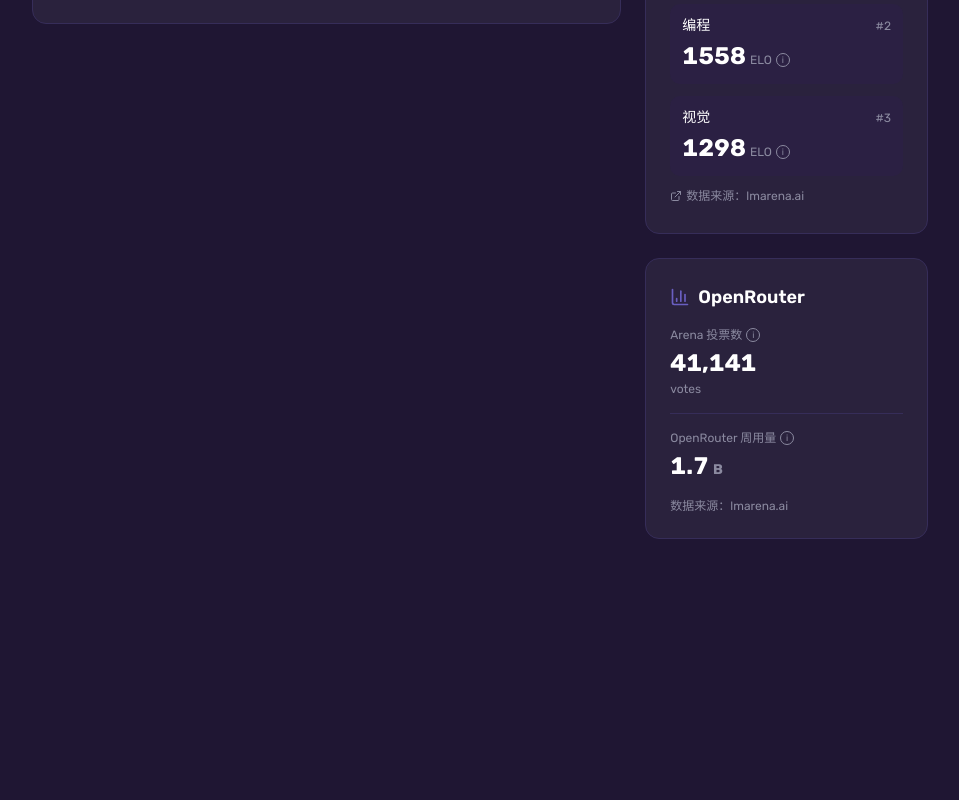
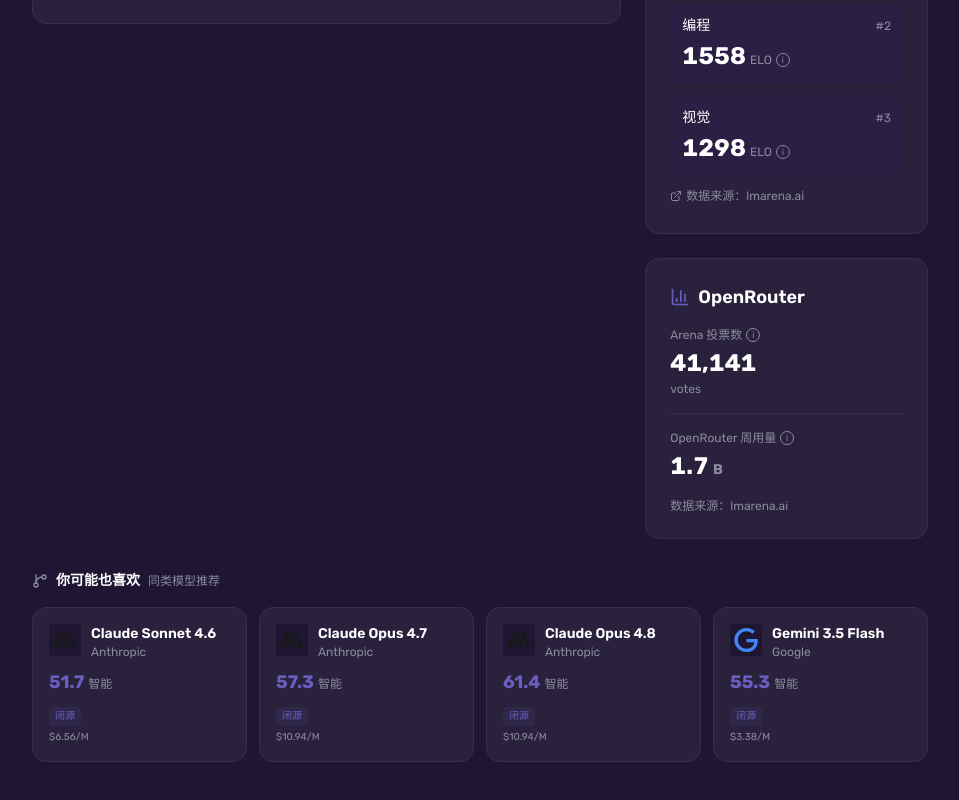
Before and after one commit to citrusli2026/llmcompare, a Next.js app: page /product/claude-opus-4-6 in a window 1280 px wide. Shown: the part 1201-2001 px from the top of the page, without its empty margins (160-1119 px from the left). Before the commit the page ends 1788 px from the top, so only its background shows below. Built offline with nearby package versions, Linux system fonts and the light colour scheme.

Commit message:
v2(detail): 同类模型推荐 — 详情页决策支持 Phase 2.2

```diff
--- a/src/components/product-detail/index.tsx
+++ b/src/components/product-detail/index.tsx
@@ -16,6 +16,7 @@ import { ArenaRankings } from "./arena-rankings";
 import { TokenUsage } from "./token-usage";
 import { DataCompleteness } from "./data-completeness";
 import { ScoreOverview } from "./score-overview";
+import { SimilarModels } from "./similar-models";
 
 interface ProductDetailClientProps {
   model: ModelWithScores;
@@ -67,6 +68,9 @@ export function ProductDetailClient({ model }: ProductDetailClientProps) {
               <TokenUsage model={model} />
             </div>
           </div>
+
+          {/* Similar model recommendations — "you might also like" */}
+          <SimilarModels model={model} />
         </div>
       </div>
     </div>
--- /dev/null
+++ b/src/components/product-detail/similar-models.tsx
@@ -0,0 +1,147 @@
+"use client";
+
+import { useMemo } from "react";
+import Link from "next/link";
+import { GitBranch } from "lucide-react";
+import { type ModelWithScores, getAllModels } from "@/lib/scoring";
+import { useTranslation } from "@/lib/i18n";
+import { cn } from "@/lib/utils";
+
+interface SimilarModelsProps {
+  model: ModelWithScores;
+}
+
+const MAX_CARDS = 4;
+
+/**
+ * Find similar models — sibling products from the same company first,
+ * then same-tier models by intelligence score.
+ * This transforms the detail page from "one model's data sheet"
+ * into a decision hub where users can browse alternatives.
+ */
+export function SimilarModels({ model }: SimilarModelsProps) {
+  const { t } = useTranslation();
+
+  const similar = useMemo(() => {
+    const all = getAllModels().filter((m) => m.id !== model.id);
+    const intel = model.raw.intelligence;
+
+    // Score each candidate by similarity
+    const scored = all.map((m) => {
+      let score = 0;
+
+      // Priority 1: Same company (strongest signal)
+      if (m.company === model.company) {
+        score += 10;
+      }
+
+      // Priority 2: Same intelligence tier (±8 points)
+      if (intel != null && m.raw.intelligence != null) {
+        const delta = Math.abs(m.raw.intelligence - intel);
+        if (delta <= 3) score += 5;
+        else if (delta <= 8) score += 3;
+      }
+
+      // Priority 3: Same type (open source / closed)
+      if (m.type === model.type) score += 2;
+
+      // Priority 4: Same flags
+      if (m.flags.reasoning === model.flags.reasoning) score += 1;
+      if (m.flags.frontier === model.flags.frontier) score += 1;
+      if (m.flags.open_weights === model.flags.open_weights) score += 1;
+      if (m.flags.image_input === model.flags.image_input) score += 0.5;
+      if (m.flags.chinese_eval === model.flags.chinese_eval) score += 0.5;
+
+      return { model: m, score };
+    });
+
+    // Sort by score descending, then by intelligence descending for ties
+    scored.sort((a, b) => {
+      if (b.score !== a.score) return b.score - a.score;
+      return (b.model.raw.intelligence ?? 0) - (a.model.raw.intelligence ?? 0);
+    });
+
+    return scored.slice(0, MAX_CARDS).map((s) => s.model);
+  }, [model]);
+
+  if (similar.length === 0) return null;
+
+  return (
+    <section className="mt-8">
+      <div className="flex items-center gap-2 mb-4">
+        <GitBranch className="h-4 w-4 text-text-muted" />
+        <h3 className="text-sm font-semibold text-text-primary">
+          {t("product.similarModels")}
+        </h3>
+        <span className="text-xs text-text-muted">
+          {t("product.similarModelsDesc")}
+        </span>
+      </div>
+
+      <div className="grid grid-cols-2 sm:grid-cols-4 gap-3">
+        {similar.map((m) => (
+          <Link
+            key={m.id}
+            href={`/product/${m.id}`}
+            className="rounded-xl border border-surface-border bg-surface-card p-3 sm:p-4 transition-all duration-200 hover:border-accent-violet/30 hover:shadow-md hover:-translate-y-0.5 group"
+          >
+            {/* Logo + Name row */}
+            <div className="flex items-start gap-2.5 mb-2">
+              <div className="h-8 w-8 rounded shrink-0 bg-surface-base flex items-center justify-center overflow-hidden">
+                {m.logo ? (
+                  <img
+                    src={m.logo}
+                    alt=""
+                    className="h-6 w-6 object-contain"
+                    onError={(e) => {
+                      (e.target as HTMLImageElement).style.display = "none";
+                    }}
+                  />
+                ) : (
+                  <span className="text-xs font-bold text-text-muted">
+                    {m.name.charAt(0)}
+                  </span>
+                )}
+              </div>
+              <div className="min-w-0 flex-1">
+                <div className="text-sm font-semibold text-text-primary truncate group-hover:text-accent-violet transition-colors">
+                  {m.name}
+                </div>
+                <div className="text-xs text-text-muted truncate">
+                  {m.company}
+                </div>
+              </div>
+            </div>
+
+            {/* Intelligence score */}
+            <div className="flex items-baseline gap-1">
+              <span className="text-lg font-bold text-accent-violet">
+                {m.raw.intelligence?.toFixed(1) ?? "—"}
+              </span>
+              <span className="text-xs text-text-muted">{t("models.colIntelligence")}</span>
+            </div>
+
+            {/* Type badge */}
+            <div className="mt-1.5">
+              <span className={cn(
+                "inline-block text-[10px] font-medium px-1.5 py-0.5 rounded",
+                m.type === "开源"
+                  ? "bg-accent-lime/10 text-accent-lime"
+                  : "bg-accent-violet/10 text-accent-violet"
+              )}>
+                {m.type}
+              </span>
+            </div>
+
+            {/* Price hint (blended) */}
+            {m.raw.blended != null && (
+              <div className="mt-1 text-[10px] text-text-muted">
+                ${m.raw.blended.toFixed(2)}/M
+              </div>
+            )}
+          </Link>
+        ))}
+      </div>
+    </section>
+  );
+}
--- a/src/messages/en.json
+++ b/src/messages/en.json
@@ -144,7 +144,9 @@
     "badgeValue": "Best Value",
     "badgeReasoning": "Frontier Reasoning",
     "badgeBudget": "Budget Pick",
-    "badgeOpenLeader": "Open Leader"
+    "badgeOpenLeader": "Open Leader",
+    "similarModels": "You Might Also Like",
+    "similarModelsDesc": "Similar models to consider"
   },
   "table": {
     "model": "Model",
--- a/src/messages/zh.json
+++ b/src/messages/zh.json
@@ -144,7 +144,9 @@
     "badgeValue": "性价比之选",
     "badgeReasoning": "前沿推理模型",
     "badgeBudget": "经济实惠",
-    "badgeOpenLeader": "开源标杆"
+    "badgeOpenLeader": "开源标杆",
+    "similarModels": "你可能也喜欢",
+    "similarModelsDesc": "同类模型推荐"
   },
   "table": {
     "model": "模型",
```
